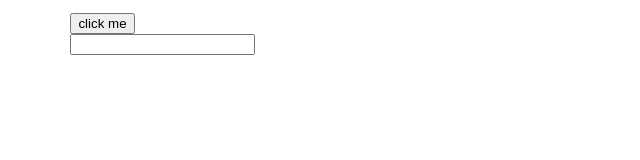
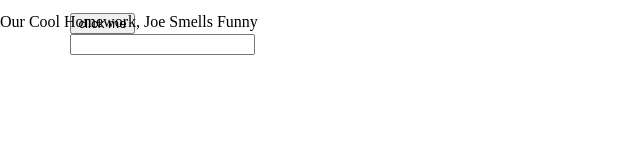
Before and after one commit to gyanpatra/myBlog, a plain HTML site: page index.html in a window 1280 px wide. Shown: the whole page, without its empty margins (0-640 px from the left). Drawn offline with nearby package versions, Linux system fonts and the light colour scheme.

Commit message:
lets see if it works this time

```diff
--- a/index.html
+++ b/index.html
@@ -6,6 +6,8 @@
         <script src="script.js"></script>
 </head>
 <body>
+
+	<div style="position: fixed; top: 10; left: 0; width: 100%;">Our Cool Homework, Joe Smells Funny</div>
 	<pre>
     	<input type="button" value="click me" id="LetterChanges"/>
     	<input type="text" name="tf1" id="updateable"/>
```
